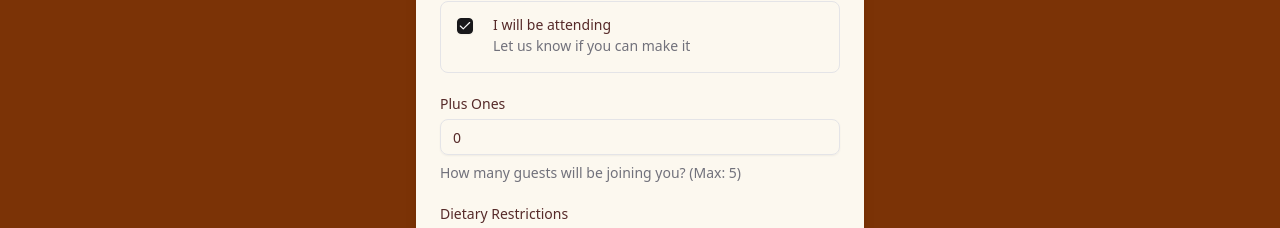
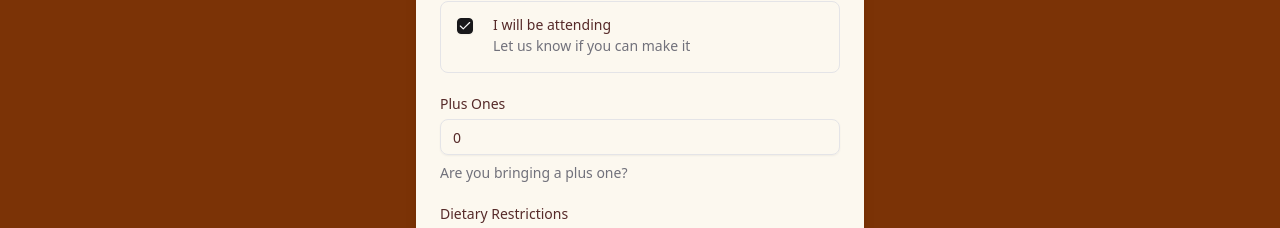
Before and after one commit to kimly888/kim-and-nicola, a Next.js app: page /en in a window 1280 px wide. Shown: the part 11069-11297 px from the top of the page. Built offline with nearby package versions, Linux system fonts and the light colour scheme; no server answers; a web font is replaced by a local one.

Commit message:
Update RSVPForm to limit guest count to one and adjust description
- Changed the maximum guest count from 5 to 1 in the RSVPForm component.
- Updated the form description to clarify that only a plus one is allowed.

```diff
--- a/src/components/rsvp/RSVPForm.tsx
+++ b/src/components/rsvp/RSVPForm.tsx
@@ -159,13 +159,13 @@ export function RSVPForm() {
                             <Input
                               type="number"
                               min={0}
-                              max={5}
+                              max={1}
                               {...field}
                               onChange={(e) => field.onChange(parseInt(e.target.value) || 0)}
                             />
                           </FormControl>
                           <FormDescription>
-                            How many guests will be joining you? (Max: 5)
+                            Are you bringing a plus one?
                           </FormDescription>
                           <FormMessage />
                         </FormItem>
```
